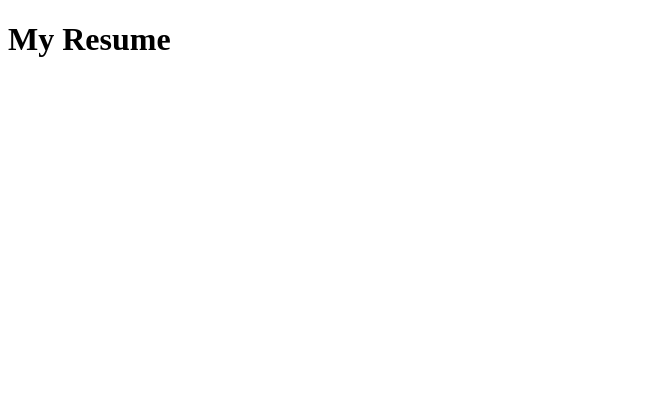
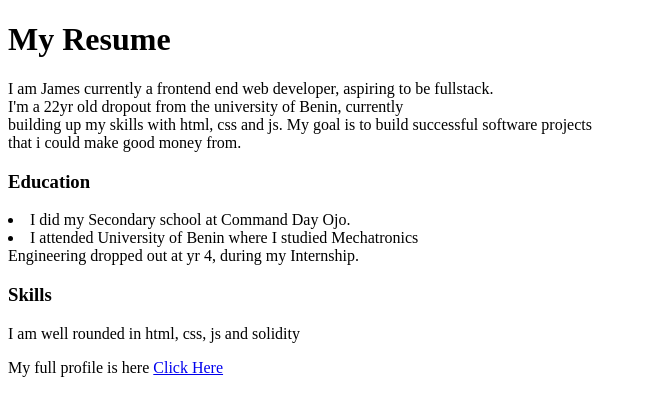
Before and after one commit to Jimztech/Portfolio, a plain HTML site: page index.html in a window 1280 px wide. Shown: the whole page, without its empty margins (0-647 px from the left). Drawn offline with Linux system fonts and the light colour scheme.

Commit message:
updated commits

```diff
--- a/index.html
+++ b/index.html
@@ -7,5 +7,23 @@
 </head>
 <body>
     <h1>My Resume</h1>
+    <p>
+        I am James currently a frontend end web developer, aspiring to be fullstack. <br>
+        I'm a 22yr old dropout from the university of Benin, currently<br> building up
+        my skills with html, css and js.
+
+        My goal is to build successful software projects <br> that i could make
+        good money from.
+    </p>
+    <h3>Education</h3>
+    <li>I did my Secondary school at Command Day Ojo.</li>
+    <li>
+        I attended University of Benin where I studied Mechatronics <br> Engineering
+        dropped out at yr 4, during my Internship.
+    </li>
+
+    <h3>Skills</h3>
+    <p>I am well rounded in html, css, js and solidity</p>
+    <p>My full profile is here <a href="https://www.linkedin.com/in/james-chiagozie-ibezim">Click Here</a></p>
 </body>
 </html>
```
Also changed, not shown: portfolio design.png (added).
